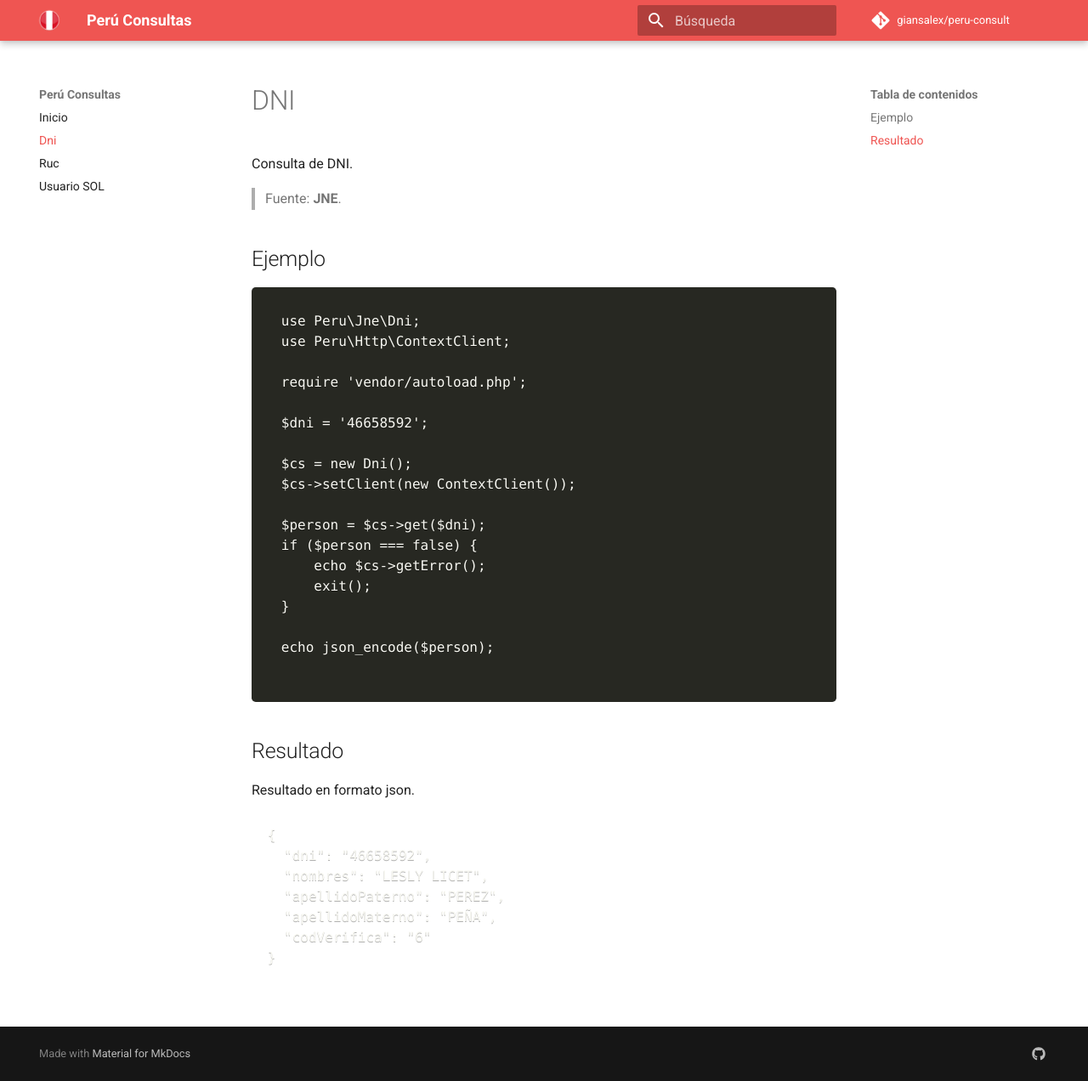
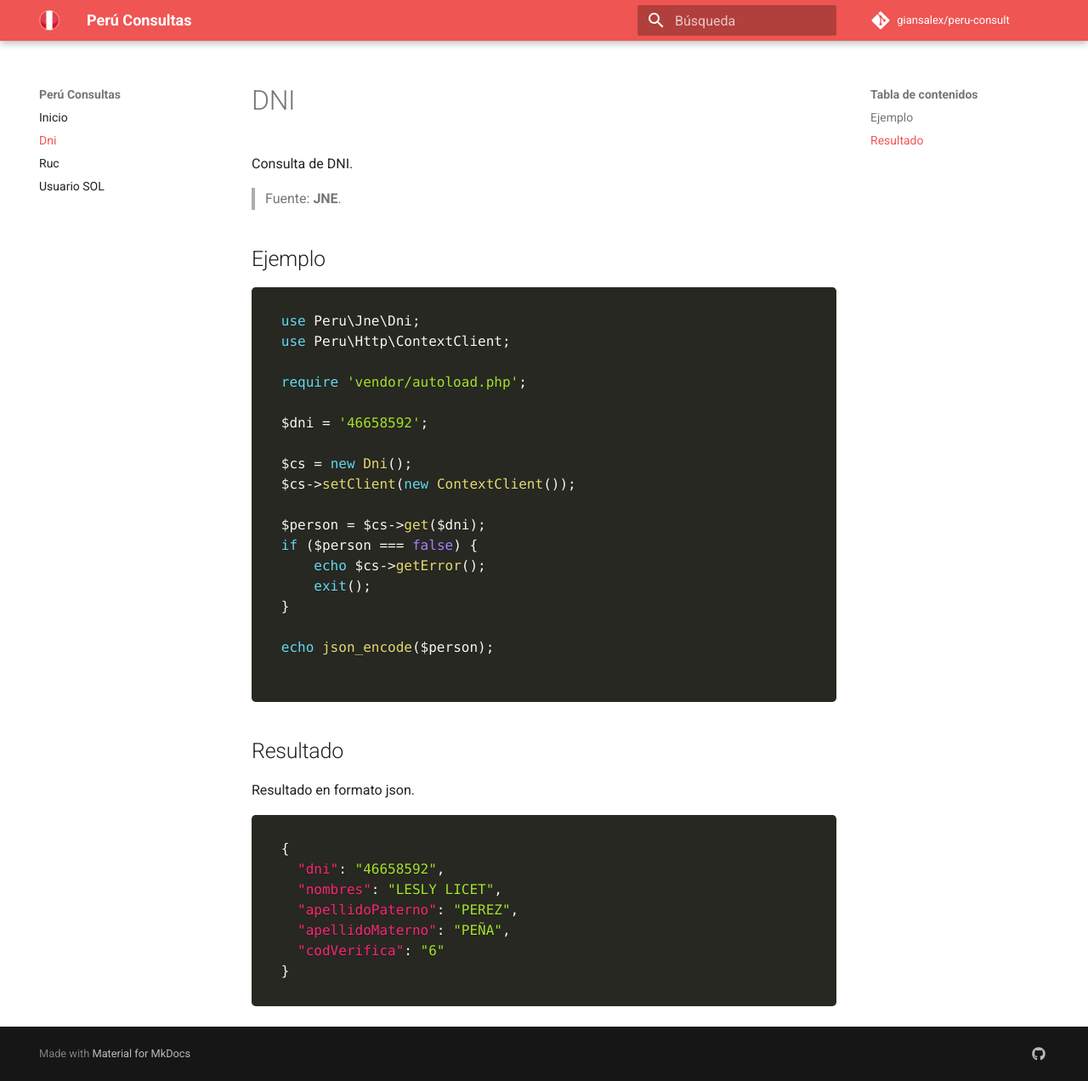
Before and after one commit to giansalex/peru-consult, an MkDocs documentation site: the page built from docs/dni.md, in a window 1280 px wide and 1272 px high. Shown: the whole window at 85% size. Built offline with MkDocs 1.6.1 and Material for MkDocs 9.7.7, drawn with Linux system fonts in a browser that asks for light colours; nearby versions of some CDN libraries; comment, search, counter and statistics services are not loaded; old or Windows-style settings are respelled for this version of MkDocs; part of the change alters nothing that is shown.

Commit message:
update prism version cdn

```diff
--- a/mkdocs.yml
+++ b/mkdocs.yml
@@ -24,11 +24,12 @@ theme:
     accent: 'Amber'
 
 extra_css:
-  - 'https://cdnjs.cloudflare.com/ajax/libs/prism/1.10.0/themes/prism-okaidia.min.css'
+  - 'https://cdnjs.cloudflare.com/ajax/libs/prism/1.15.0/themes/prism-okaidia.min.css'
 extra_javascript:
-  - 'https://cdnjs.cloudflare.com/ajax/libs/prism/1.10.0/prism.min.js'
-  - 'https://cdnjs.cloudflare.com/ajax/libs/prism/1.10.0/components/prism-php.min.js'
-  - 'https://cdnjs.cloudflare.com/ajax/libs/prism/1.10.0/components/prism-json.min.js'
+  - 'https://cdnjs.cloudflare.com/ajax/libs/prism/1.15.0/prism.min.js'
+  - 'https://cdnjs.cloudflare.com/ajax/libs/prism/1.15.0/components/prism-markup-templating.min.js'
+  - 'https://cdnjs.cloudflare.com/ajax/libs/prism/1.15.0/components/prism-php.min.js'
+  - 'https://cdnjs.cloudflare.com/ajax/libs/prism/1.15.0/components/prism-json.min.js'
 
 extra:
   social:
```
